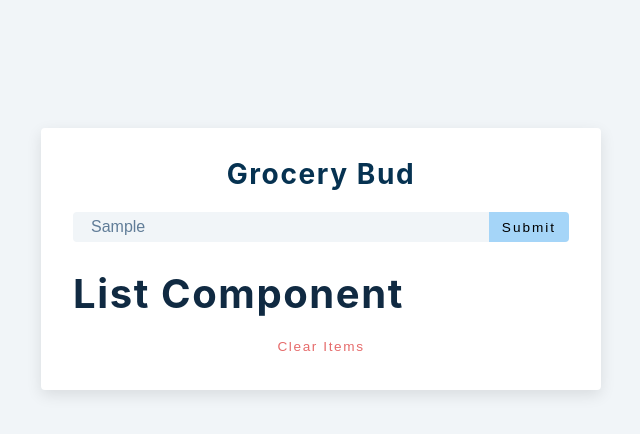
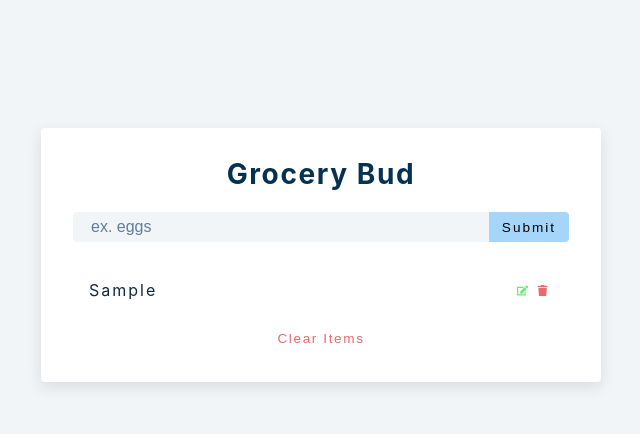
Before and after one commit to Xearta/react-project-sprint, a React (Create React App) app in the folder 10-grocery-bud/setup/: page / in a window 1280 px wide. Both pictures are taken after typing "Sample" into the empty fields and a click on the button "Submit". Shown: the top 434 px of the page, without its empty margins (319-959 px from the left). Built offline with nearby package versions, Linux system fonts and the light colour scheme.

Commit message:
Grocery Bud: Added ability to see list & Add items

```diff
--- a/10-grocery-bud/setup/src/App.js
+++ b/10-grocery-bud/setup/src/App.js
@@ -11,7 +11,16 @@
 
   const handleSubmit = e => {
     e.preventDefault();
-    console.log('form');
+    if (!name) {
+      // display alert
+    } else if (name && isEditing) {
+      // Deal with editing
+    } else {
+      // show alert
+      const newItem = { id: new Date().getTime().toString(), title: name };
+      setList([...list, newItem]);
+      setName('');
+    }
   };
 
   return (
@@ -32,10 +41,12 @@
           </button>
         </div>
       </form>
-      <div className='grocery-container'>
-        <List />
-      </div>
-      <button className='clear-btn'>clear items</button>
+      {list.length > 0 && (
+        <div className='grocery-container'>
+          <List items={list} />
+          <button className='clear-btn'>clear items</button>
+        </div>
+      )}
     </section>
   );
 }
--- a/10-grocery-bud/setup/src/List.js
+++ b/10-grocery-bud/setup/src/List.js
@@ -1,7 +1,26 @@
-import React from 'react'
-import { FaEdit, FaTrash } from 'react-icons/fa'
-const List = () => {
-  return <h2>list component</h2>
-}
+import React from 'react';
+import { FaEdit, FaTrash } from 'react-icons/fa';
+const List = ({ items }) => {
+  return (
+    <div className='grocery-list'>
+      {items.map(item => {
+        const { id, title } = item;
+        return (
+          <article key={id} className='grocery-item'>
+            <p className='title'>{title}</p>
+            <div className='btn-container'>
+              <button type='button' className='edit-btn'>
+                <FaEdit />
+              </button>
+              <button type='button' className='delete-btn'>
+                <FaTrash />
+              </button>
+            </div>
+          </article>
+        );
+      })}
+    </div>
+  );
+};
 
-export default List
+export default List;
```
